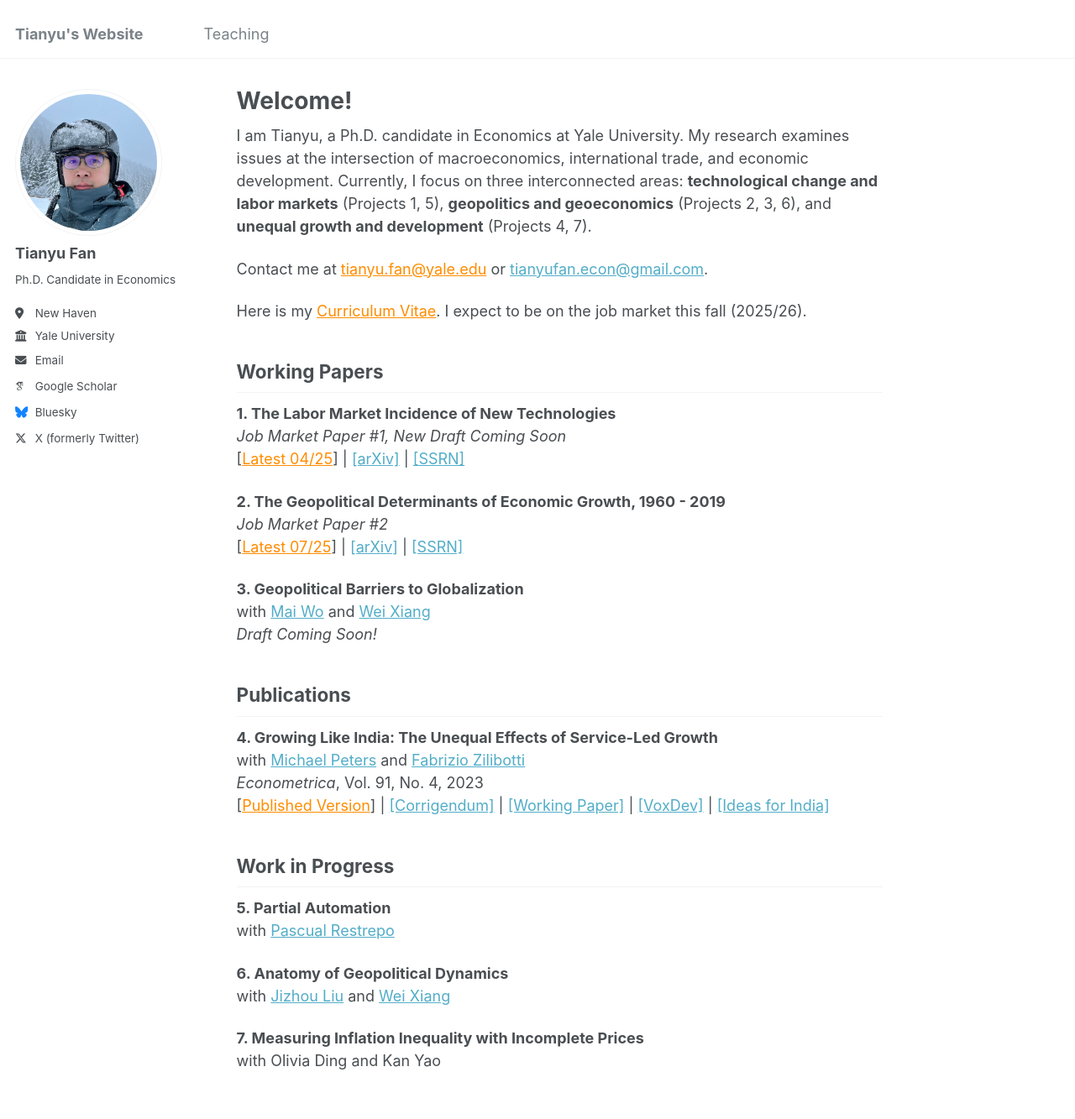
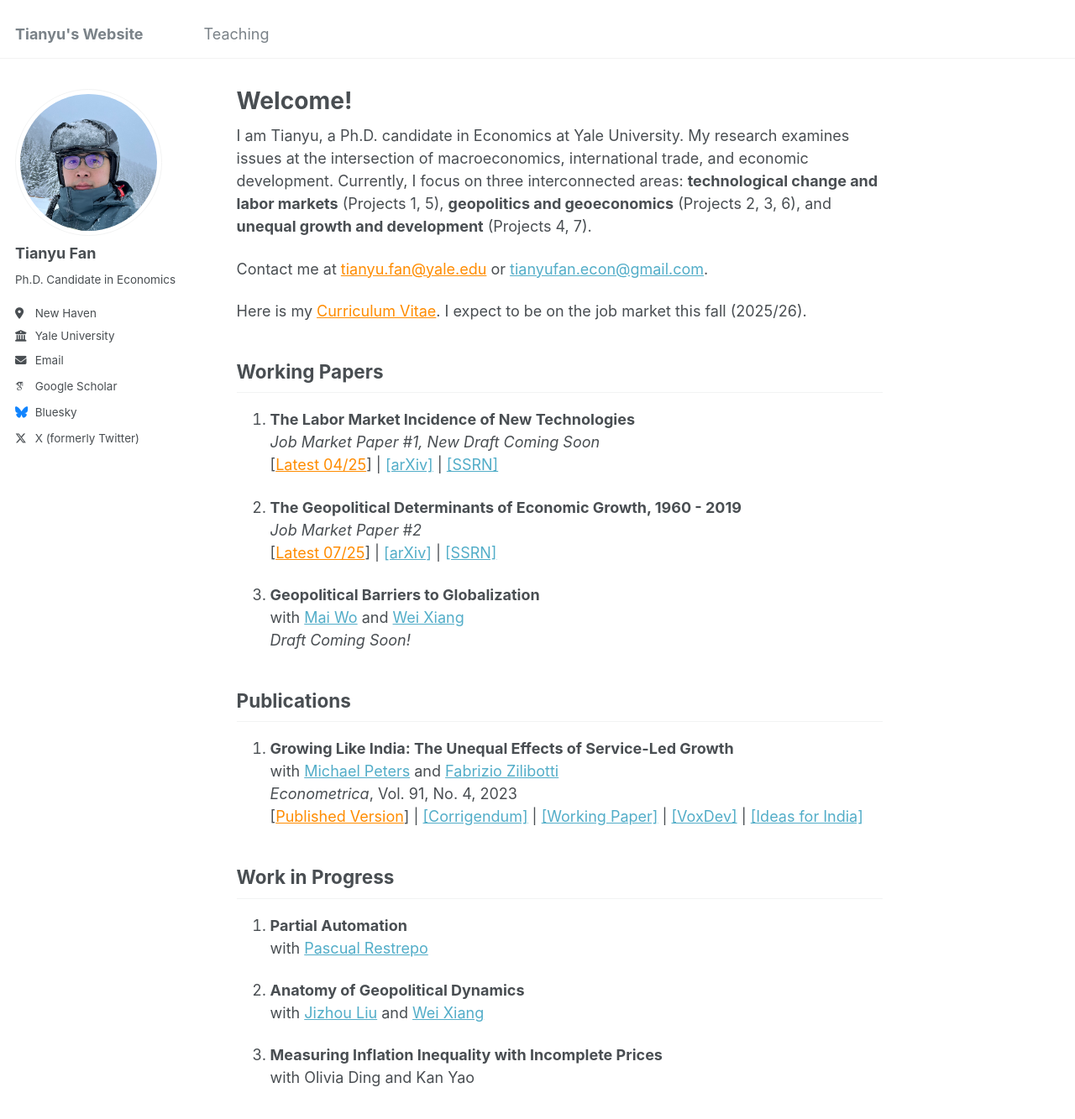
Before and after one commit to tianyufan-econ/tianyufan-econ.github.io, a Jekyll site: the page built from _pages/about.md, in a window 1280 px wide and 1400 px high. Shown: the top 1333 px of the window at 84% size. Built offline with Jekyll 4.4.1, drawn with Linux system fonts in a browser that asks for light colours; some web fonts are replaced.

Commit message:
Update about.md

```diff
--- a/_pages/about.md
+++ b/_pages/about.md
@@ -16,32 +16,32 @@ Here is my <a href="/files/CV_FAN_Tianyu.pdf" style="color: darkorange;" title="
 
 ## Working Papers
 
-**1. The Labor Market Incidence of New Technologies**
+1. **The Labor Market Incidence of New Technologies**
 *Job Market Paper #1, New Draft Coming Soon*
 [<a href="/files/FAN_Technology_Incidence.pdf" style="color: darkorange;">Latest 04/25</a>] | [[arXiv]](https://arxiv.org/abs/2504.04047) | [[SSRN]](https://ssrn.com/abstract=5160195)
 
-**2. The Geopolitical Determinants of Economic Growth, 1960 - 2019**
+2. **The Geopolitical Determinants of Economic Growth, 1960 - 2019**
 *Job Market Paper #2*
 [<a href="/files/FAN_Tianyu_Geopolitical_Growth.pdf" style="color: darkorange;">Latest 07/25</a>] | [[arXiv]](https://arxiv.org/abs/2507.04833) | [[SSRN]](https://ssrn.com/abstract=5341272)
 
-**3. Geopolitical Barriers to Globalization**
+3. **Geopolitical Barriers to Globalization**
 with [Mai Wo](https://sites.google.com/view/maiwo/) and [Wei Xiang](https://sites.google.com/view/wei-xiang)
 *Draft Coming Soon!*
 
 ## Publications
 
-**4. Growing Like India: The Unequal Effects of Service-Led Growth**
+4. **Growing Like India: The Unequal Effects of Service-Led Growth**
 with [Michael Peters](https://mipeters.weebly.com) and [Fabrizio Zilibotti](https://campuspress.yale.edu/zilibotti/)
 *Econometrica*, Vol. 91, No. 4, 2023
 [<a href="/files/FPZ_UnequalGrowth.pdf" style="color: darkorange;">Published Version</a>] | [[Corrigendum]](/files/FPZ_Corrigendum.pdf) | [[Working Paper]](/files/FPZ_ECMA_final.pdf) | [[VoxDev]](https://voxdev.org/topic/macroeconomics-growth/how-services-drive-growth-emerging-economies-evidence-india) | [[Ideas for India]](https://www.ideasforindia.in/topics/macroeconomics/india-s-service-led-growth.html)
 
 ## Work in Progress
 
-**5. Partial Automation**
+5. **Partial Automation**
 with [Pascual Restrepo](https://campuspress.yale.edu/pascualrestrepo/)
 
-**6. Anatomy of Geopolitical Dynamics**
+6. **Anatomy of Geopolitical Dynamics**
 with [Jizhou Liu](https://ljz0.github.io) and [Wei Xiang](https://sites.google.com/view/wei-xiang)
 
-**7. Measuring Inflation Inequality with Incomplete Prices**
+7. **Measuring Inflation Inequality with Incomplete Prices**
 with Olivia Ding and Kan Yao
```
